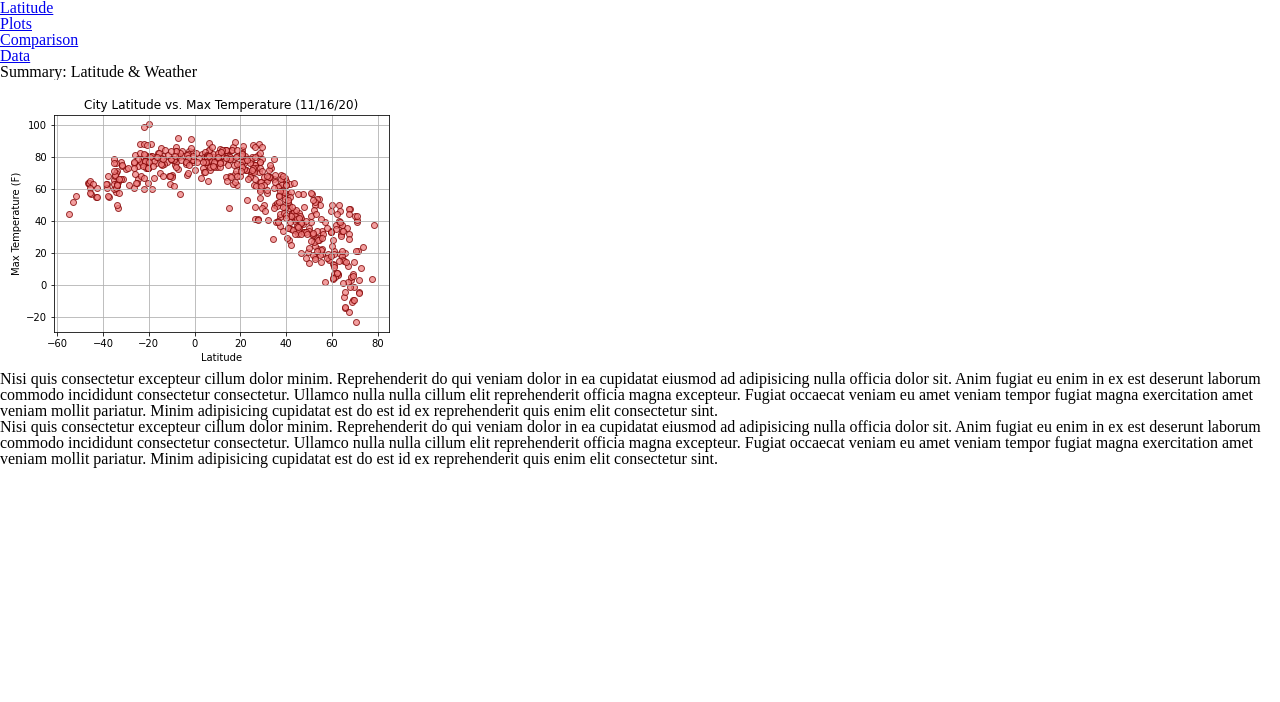
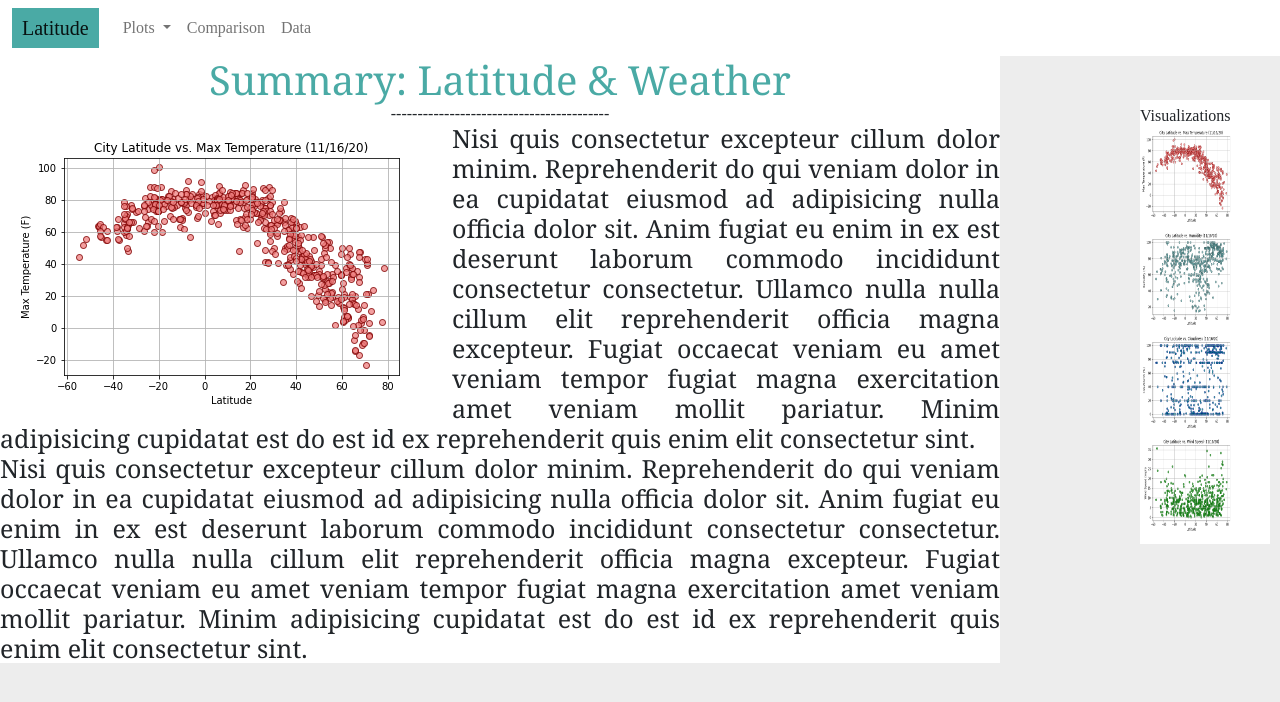
Before and after one commit to Kylmalcolm/Web-Design-Challenge, a plain HTML site: page Web_Visualizations/index.html in a window 1280 px wide. Drawn offline with nearby package versions, Linux system fonts and the light colour scheme.

Commit message:
bootstrap elements added

```diff
--- a/Web_Visualizations/index.html
+++ b/Web_Visualizations/index.html
@@ -2,39 +2,54 @@
 <html lang="en">
 
 <head>
+  <meta name="viewport" content="width=device-width, initial-scale=1.0, minimum-scale=1.0, maximum-scale=1.0, user-scalable=no, viewport-fit=cover">
   <meta charset="UTF-8">
-  <title>CSS Review</title>
+  <title>Latitude Dashboard</title>
+  <link href="https://cdn.jsdelivr.net/npm/bootstrap@5.0.0-beta1/dist/css/bootstrap.min.css" rel="stylesheet" integrity="sha384-giJF6kkoqNQ00vy+HMDP7azOuL0xtbfIcaT9wjKHr8RbDVddVHyTfAAsrekwKmP1" crossorigin="anonymous">
+  <script src="https://cdn.jsdelivr.net/npm/@popperjs/core@2.5.4/dist/umd/popper.min.js" integrity="sha384-q2kxQ16AaE6UbzuKqyBE9/u/KzioAlnx2maXQHiDX9d4/zp8Ok3f+M7DPm+Ib6IU" crossorigin="anonymous"></script>
+  <script src="https://cdn.jsdelivr.net/npm/bootstrap@5.0.0-beta1/dist/js/bootstrap.min.js" integrity="sha384-pQQkAEnwaBkjpqZ8RU1fF1AKtTcHJwFl3pblpTlHXybJjHpMYo79HY3hIi4NKxyj" crossorigin="anonymous"></script>
   <link rel="stylesheet" href="reset.css">
   <link rel="stylesheet" href="styles.css">
 </head>
 
 <body>
-
-  <div class="container">
-    <nav class="navbar">
-
-      <ul>
-        <li>
-          <a href="#">Latitude</a>
+  <nav class="navbar navbar-expand-lg navbar-light bg-white">
+    <div class="container-fluid">
+      <a class="navbar-brand" href="#">Latitude</a>
+      <button class="navbar-toggler" type="button" data-bs-toggle="collapse" data-bs-target="#navbarNav" aria-controls="navbarNav" aria-expanded="false" aria-label="Toggle navigation">
+        <span class="navbar-toggler-icon"></span>
+      </button>
+      <div class="collapse navbar-collapse" id="navbarNav">
+        <ul class="navbar-nav">
+            <li class="nav-item dropdown">
+              <a class="nav-link dropdown-toggle" href="#" id="navbarDropdownMenuLink" role="button" data-bs-toggle="dropdown" aria-expanded="false">
+                Plots
+              </a>
+              <ul class="dropdown-menu" aria-labelledby="navbarDropdownMenuLink">
+                <li><a class="dropdown-item" href="#">Max Temperature</a></li>
+                <li><a class="dropdown-item" href="#">Humdity</a></li>
+                <li><a class="dropdown-item" href="#">Cloudiness</a></li>
+                <li><a class="dropdown-item" href="#">Wind Speed</a></li>
+              </ul>
           </li>
-        <li>
-          <a href="#">Plots</a>
+          <li class="nav-item-2">
+            <a class="nav-link" href="#">Comparison</a>
           </li>
-        <li>
-          <a href="#">Comparison</a>
-        </li>
-        <li>
-          <a href="#">Data</a>
+          <li class="nav-item-3">
+            <a class="nav-link" href="#">Data</a>
           </li>
         </ul>
+      </div>
+    </div>
   </nav>
-    <header class="header">
-      <h1>Summary: Latitude & Weather</h1>
-    </header>
     <main>
       <section class="posts">
         <article class="post">
-                <img src="visualizations/City Latitude vs Max Temperature.png" alt="Graph">
+            <header class="header">
+                <h1>Summary: Latitude & Weather</h1>
+                <h2>-----------------------------------------</h2>
+            </header>
+                <img src="visualizations/City Latitude vs Max Temperature.png" alt="Graph" class="landing_img" >
                   <p>Nisi quis consectetur excepteur cillum dolor minim. Reprehenderit do qui veniam dolor in ea cupidatat eiusmod ad adipisicing nulla officia dolor sit. Anim fugiat eu enim in ex est deserunt laborum commodo incididunt consectetur consectetur.
                     Ullamco nulla nulla cillum elit reprehenderit officia magna excepteur. Fugiat occaecat veniam eu amet veniam tempor fugiat magna exercitation amet veniam mollit pariatur. Minim adipisicing cupidatat est do est id ex reprehenderit quis enim
                     elit consectetur sint.
@@ -47,7 +62,27 @@
       </section>
     </main>
   </div>
-
+  <div class="sidenav">
+    <header class="header">
+      <h3>Visualizations</h3>
+   </header>
+    <a href="#" >
+    <img src="visualizations/City Latitude vs Max Temperature.png" alt="Lat vs. Temperature"
+    style="width:100px;height:100px">
+    </a>
+    <a href="#" >
+    <img src="visualizations/City Latitude vs Humidity.png" alt="Lat vs. Humidity"
+    style="width:100px;height:100px">
+    </a>
+    <a href="#" >
+    <img src="visualizations/City Latitude vs Cloudiness.png" alt="Lat vs. Cloudiness"
+    style="width:100px;height:100px">
+    </a>
+    <a href="#" >
+    <img src="visualizations/City Latitude vs Wind Speed.png" alt="Lat vs. Wind Speed"
+    style="width:100px;height:100px">
+    </a>
+  </div>
 </body>
 
 </html>
--- a/Web_Visualizations/styles.css
+++ b/Web_Visualizations/styles.css
@@ -0,0 +1,49 @@
+body {
+    background-color: #EDEDED;
+  }
+
+h1 {
+  color: #4AAAA5;
+  font-size: 40px;
+  right: 100px;
+  font-family: Georgia, "Times New Roman", Times, serif
+}
+
+.sidenav {
+    width: 130px;
+    position: fixed;
+    z-index: 1;
+    top: 100px;
+    right: 10px;
+    background: white;
+    overflow-x: hidden;
+    padding: 8px 0;
+  }
+
+  .landing_img {
+    float: left;
+    padding: 0 10px 0;
+  }
+  article {
+    background-color: white;
+    max-width: 1000px;
+    float: left;
+    text-align: center;
+    line-height: 1.2;
+  }
+
+  p {
+    text-align: justify;
+    font-size: 25px;
+    font-family: Georgia, "Times New Roman", Times, serif
+}
+
+  li {
+    float: left
+}
+
+  a.navbar-brand {
+    background-color: #4AAAA5;
+    color: white;
+    padding: 10px
+  }
```
Lines whose indentation alone changed are shown as unchanged.
